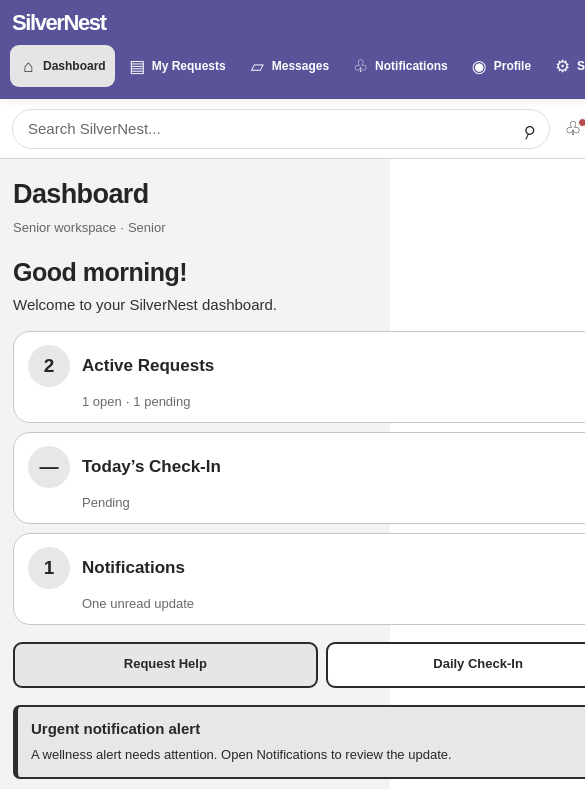
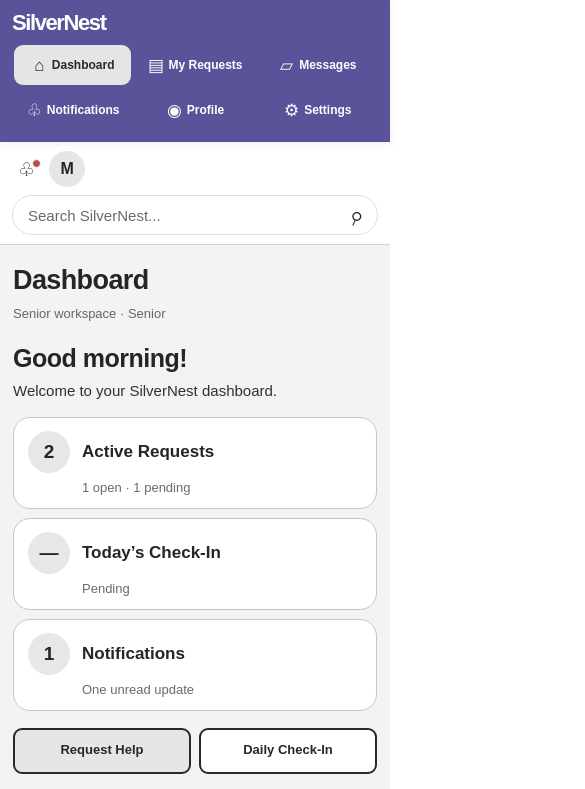
Before and after one commit to R0la842/SilverNest, a React (Vite) app: page /senior in a window 390 px wide. Shown: the top 789 px of the page, 585 px wide, since content can reach past the window. Built offline with nearby package versions, Linux system fonts and the light colour scheme.

Commit message:
Fix mobile navigation and search layout

```diff
--- a/src/MemberFeatures.css
+++ b/src/MemberFeatures.css
@@ -49,14 +49,16 @@
 @media (max-width: 600px) {
   .senior-sidebar{padding:10px 12px 8px}
   .senior-logo{font-size:22px}
-  .senior-nav{gap:4px}
-  .senior-nav button{font-size:12px;padding:0 9px;gap:5px}
-  .senior-topbar{height:auto;min-height:60px;padding:9px 12px;gap:8px}
-  .senior-search{min-width:0;height:40px}
+  .senior-nav{display:grid;grid-template-columns:repeat(3,minmax(0,1fr));overflow:visible;margin:9px 0 0;gap:5px}
+  .senior-nav button{justify-content:center;min-width:0;min-height:40px;font-size:12px;padding:0 5px;gap:4px}
+  .senior-nav button span{flex:0 0 17px}
+  .senior-topbar{height:auto;min-height:0;padding:9px 12px;gap:8px;flex-wrap:wrap}
+  .senior-search{order:2;flex:0 0 100%;width:100%;min-width:0;height:40px}
   .senior-account{gap:8px}
   .senior-avatar{width:36px;height:36px}
   .senior-bell{font-size:19px}
   .senior-main{padding:20px 13px 28px}
+  .senior-main>*{max-width:100%}
   .senior-page-title h1{font-size:27px}
   .senior-page-title p{font-size:13px;line-height:1.4}
   .senior-greeting{margin-top:20px}
@@ -115,8 +117,8 @@
 }
 
 @media (max-width: 360px) {
-  .senior-nav button{padding:0 7px;font-size:11px}
-  .senior-nav button span{display:none}
+  .senior-nav button{padding:0 4px;font-size:11px}
+  .senior-nav button span{display:inline-block;flex-basis:15px}
   .senior-account{gap:5px}
   .senior-search input{font-size:13px}
   .senior-main{padding-right:10px;padding-left:10px}
```
